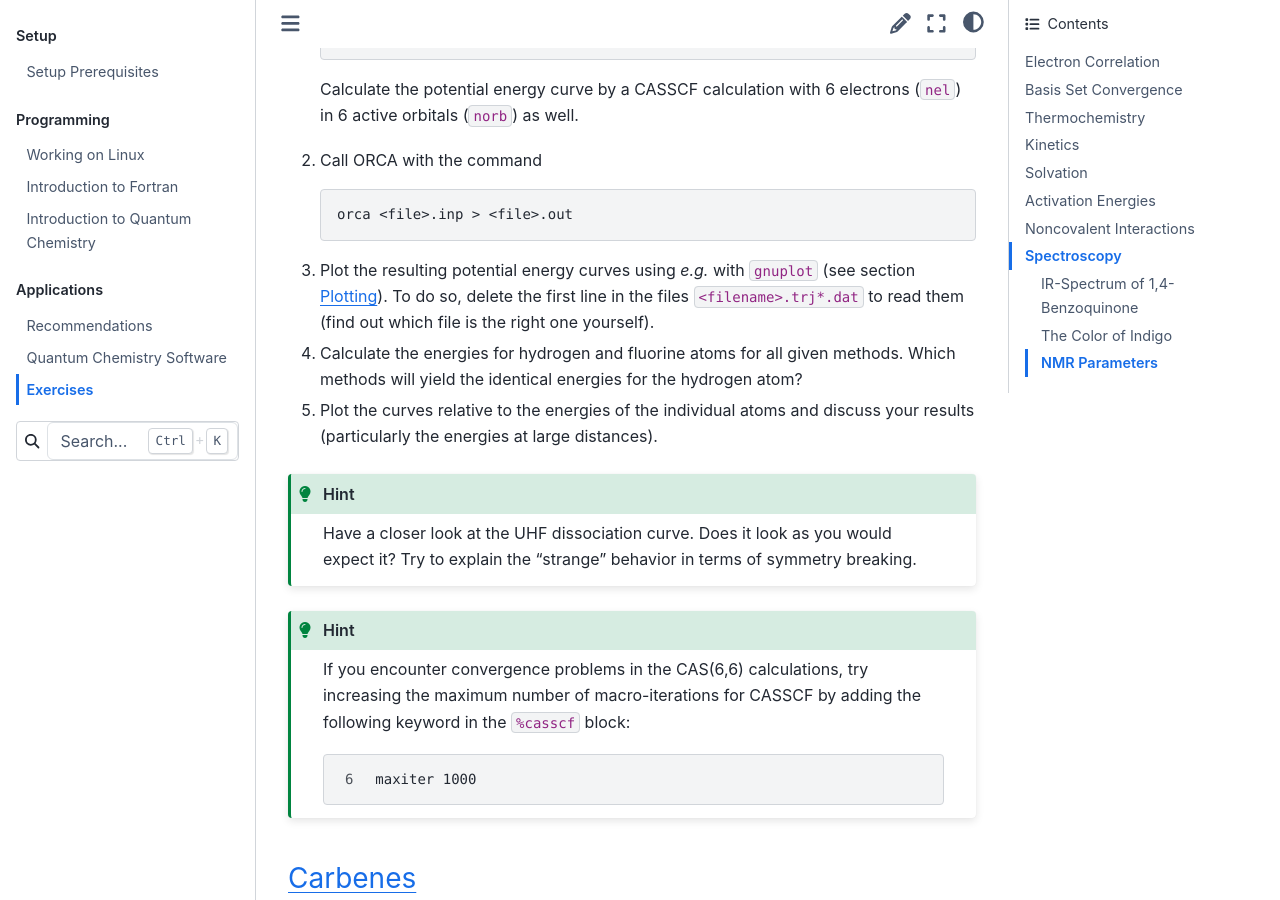
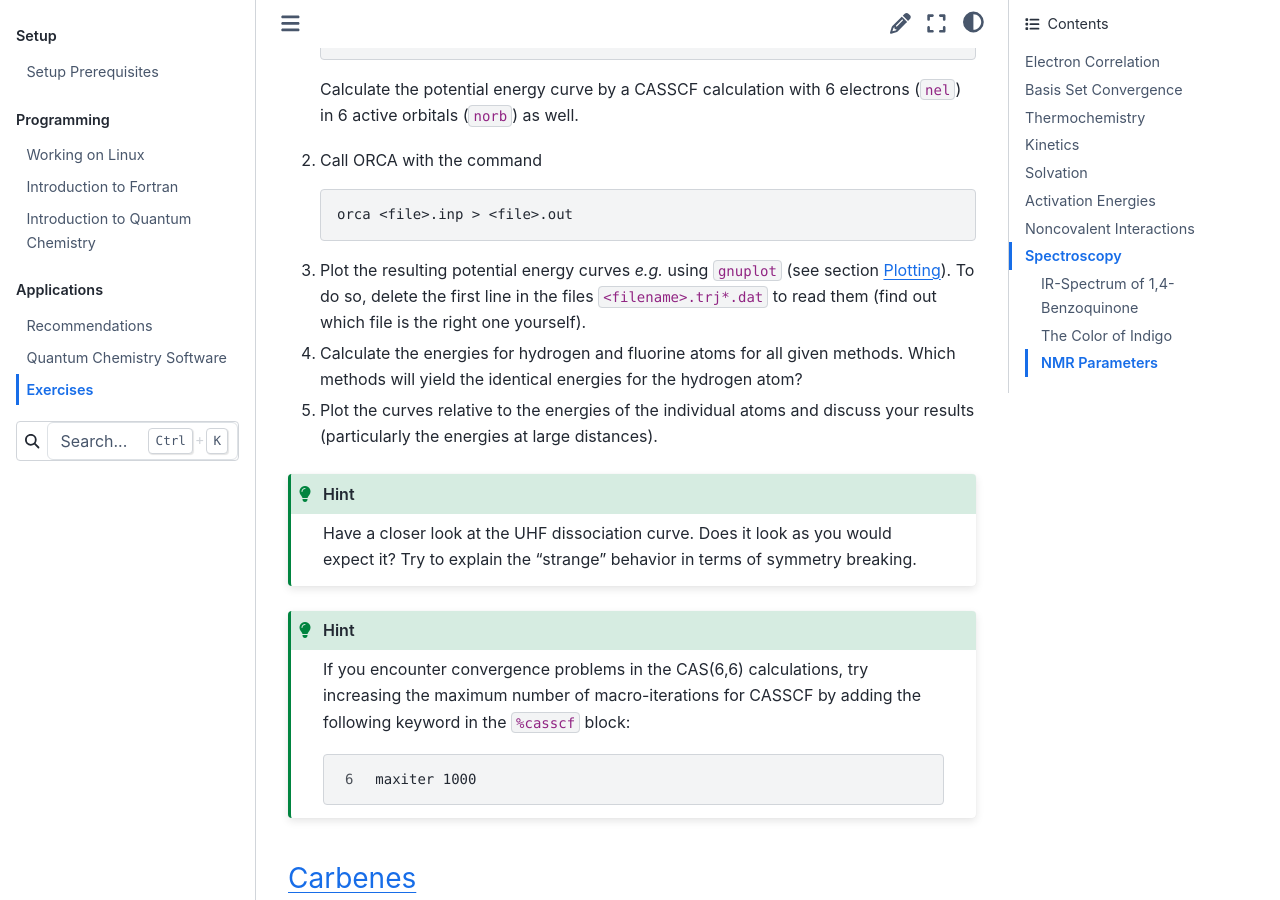
Before and after one commit to grimme-lab/qc2-teaching, a Sphinx documentation site: the page built from doc/apps-ex.rst, in a window 1280 px wide and 900 px high, scrolled down 2136 px. Built offline with Sphinx 7.4.7 and the Sphinx Book theme 1.1.4, drawn with Linux system fonts in a browser that asks for light colours.

Commit message:
Fix typo

```diff
--- a/doc/apps-ex.rst
+++ b/doc/apps-ex.rst
@@ -86,7 +86,7 @@ Multireference Methods
 
       orca <file>.inp > <file>.out
 
-3. Plot the resulting potential energy curves using *e.g.* with ``gnuplot`` (see section
+3. Plot the resulting potential energy curves *e.g.* using ``gnuplot`` (see section
    :ref:`Plotting`). To do so, delete the first line in the files ``<filename>.trj*.dat``
    to read them (find out which file is the right one yourself).
 
```
